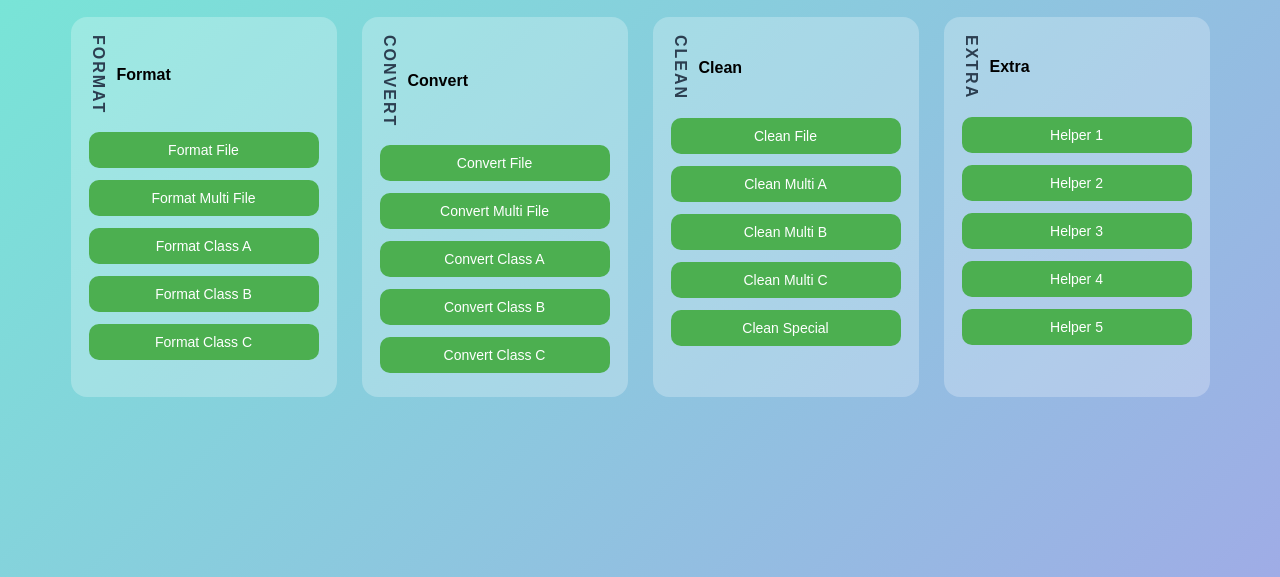
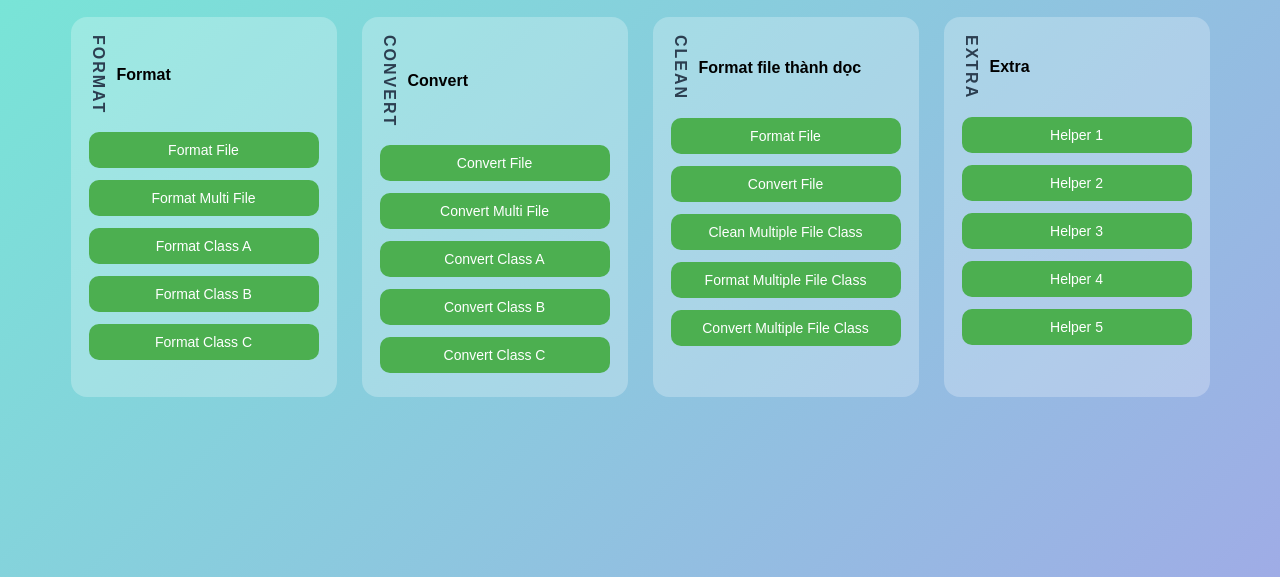
Before and after one commit to ThienBk/tools-et-by-thien, a website: page PMPFileFormat.html in a window 1280 px wide. Shown: the part 223-800 px from the top of the page. Drawn offline with Linux system fonts and the light colour scheme.

Commit message:
Update PMPFileFormat.html

```diff
--- a/PMPFileFormat.html
+++ b/PMPFileFormat.html
@@ -104,14 +104,14 @@
          <div class="group">
             <div class="group-header">
                <div class="group-label">CLEAN</div>
-               <strong>Clean</strong>
+               <strong>Format file thành dọc</strong>
             </div>
             <div class="group-buttons">
-               <button class="btn" onclick="copyCode(3)">Clean File</button>
-               <button class="btn" onclick="copyCode(12)">Clean Multi A</button>
-               <button class="btn" onclick="copyCode(13)">Clean Multi B</button>
-               <button class="btn" onclick="copyCode(14)">Clean Multi C</button>
-               <button class="btn" onclick="copyCode(15)">Clean Special</button>
+               <button class="btn" onclick="copyCode(3)">Format File</button>
+               <button class="btn" onclick="copyCode(12)">Convert File</button>
+               <button class="btn" onclick="copyCode(13)">Clean Multiple File Class</button>
+               <button class="btn" onclick="copyCode(14)">Format Multiple File Class</button>
+               <button class="btn" onclick="copyCode(15)">Convert Multiple File Class</button>
             </div>
          </div>
          <!-- EXTRA -->
```
